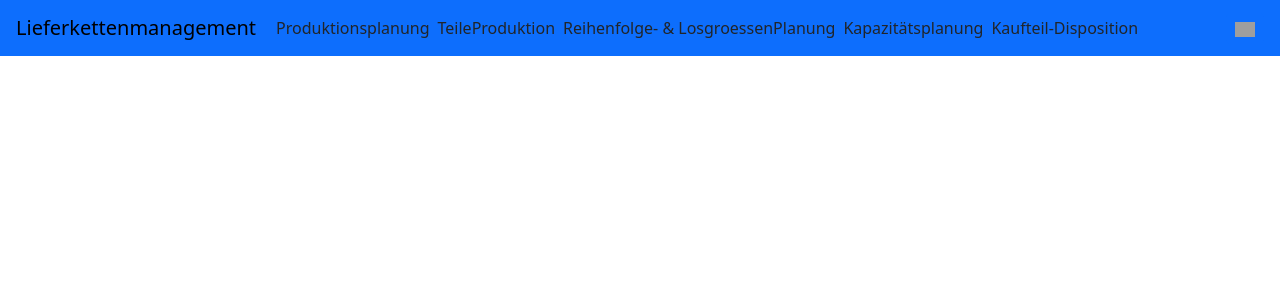
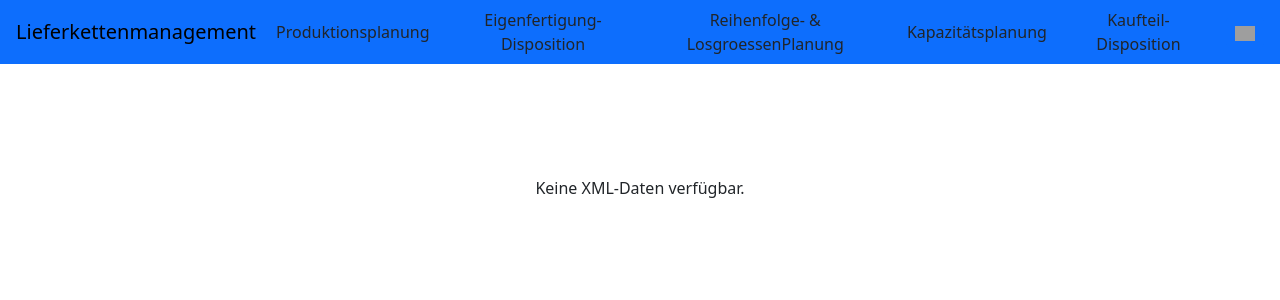
Before and after one commit to universalmensch/IBSYS2ProduktionsPlanung, a React (Vite) app in the folder ibsys2Produktionsplanung/: page /IBSYS2ProduktionsPlanung/Produktionsplanung in a window 1280 px wide. Shown: the top 300 px of the page. Built offline with nearby package versions, Linux system fonts and the light colour scheme; grey boxes are pictures that could not be loaded.

Commit message:
feat: changed texts and url links

```diff
--- a/ibsys2Produktionsplanung/src/components/navbar.tsx
+++ b/ibsys2Produktionsplanung/src/components/navbar.tsx
@@ -11,26 +11,27 @@ export default function Navbar() {
 
     return (
         <nav className="navbar navbar-expand-lg navbar-light bg-primary fixed-top">
-            <Link className="navbar-brand mx-3" to="/IBSYS2ProduktionsPlanung/">{t('navbar.title')}</Link>
+            <Link className="navbar-brand mx-3 navbar-link-spacing"
+                  to="/IBSYS2ProduktionsPlanung/">{t('navbar.title')}</Link>
 
-            <Link className="navbar-item text-decoration-none text-dark px-1"
-                  to="/Produktionsplanung">
+            <Link className="navbar-item text-decoration-none text-dark px-1 navbar-link-spacing"
+                  to="/IBSYS2ProduktionsPlanung/Produktionsplanung">
                 {t('navbar.Produktionsplanung')}
             </Link>
-            <Link className="navbar-item text-decoration-none text-dark px-1"
-                  to="/TeileProduktion">
+            <Link className="navbar-item text-decoration-none text-dark px-1 navbar-link-spacing"
+                  to="/IBSYS2ProduktionsPlanung/EigenfertigungDisposition">
                 {t('navbar.TeileProduktion')}
             </Link>
-            <Link className="navbar-item text-decoration-none text-dark px-1"
-                  to="/ReihenfolgeLosgroessenPlanung">
+            <Link className="navbar-item text-decoration-none text-dark px-1 navbar-link-spacing"
+                  to="/IBSYS2ProduktionsPlanung/ReihenfolgeLosgroessenPlanung">
                 {t('navbar.ReihenfolgeLosgroessenPlanung')}
             </Link>
-            <Link className="navbar-item text-decoration-none text-dark px-1"
-                  to="/Minutenplanung">
+            <Link className="navbar-item text-decoration-none text-dark px-1 navbar-link-spacing"
+                  to="/IBSYS2ProduktionsPlanung/Minutenplanung">
                 {t('navbar.Minutenplanung')}
             </Link>
-            <Link className="navbar-item text-decoration-none text-dark px-1"
-                  to="/KaufteilDisposition">
+            <Link className="navbar-item text-decoration-none text-dark px-1 navbar-link-spacing"
+                  to="/IBSYS2ProduktionsPlanung/KaufteilDisposition">
                 {t('navbar.KaufteilDisposition')}
             </Link>
 
--- a/ibsys2Produktionsplanung/src/index.css
+++ b/ibsys2Produktionsplanung/src/index.css
@@ -6,3 +6,7 @@ body {
     align-items: center;
     text-align: center;
 }
+
+.navbar-link-spacing {
+    margin-right: 25px;
+}
--- a/ibsys2Produktionsplanung/src/locales/de/translation.json
+++ b/ibsys2Produktionsplanung/src/locales/de/translation.json
@@ -13,10 +13,11 @@
     "Produktionsplanung": "Produktionsplanung",
     "Minutenplanung": "Kapazitätsplanung",
     "KaufteilDisposition": "Kaufteil-Disposition",
-    "TeileProduktion": "TeileProduktion",
+    "TeileProduktion": "Eigenfertigung-Disposition",
     "ReihenfolgeLosgroessenPlanung": "Reihenfolge- & LosgroessenPlanung"
   },
   "Produktionsplanung": "Produktionsplanung",
+  "Keine XML-Daten verfügbar": "Keine XML-Daten verfügbar",
   "Minutenplanung": "Minutenplanung",
   "KaufteilDisposition": "Kaufteil-Disposition",
   "Bezeichnung": "Bezeichnung",
@@ -66,10 +67,10 @@
     "deliveryTimeDays": "Lieferzeit in Tagen",
     "deviationDays": "Abweichung in Tagen",
     "stock": "Restbestand",
-    "totalDemand": "Gesamt Bedarf",
+    "totalDemand": "Gesamtbedarf",
     "order": "Bestelltyp",
     "amount": "Menge",
-    "orderPeriod": "Bestell Periode",
+    "orderPeriod": "Bestellperiode",
     "currentStockValue": "aktueller Lagerwert",
     "newOrders": "Neue Bestellungen",
     "usage": "Verwendung P1 / P2 / P3",
@@ -93,7 +94,7 @@
     "Speichern": "Speichern"
   },
   "TeileProduktion": {
-    "Teileproduktion": "Teileproduktion",
+    "Teileproduktion": "Eigenfertigung-Disposition",
     "Produktionsteil": "Produktionsteil",
     "Aufträge": "Aufträge",
     "Aus Warteschlangen": "Aus Warteschlangen",
@@ -105,7 +106,7 @@
     "Eigenfertigprodukt Produktionsaufträge wurde erfolgreich gespeichert.": "Eigenfertigprodukt Produktionsaufträge wurde erfolgreich gespeichert.",
     "Speichern": "Speichern"
   },
- "ProdPlanning": {
+  "ProdPlanning": {
     "Produktionsplanung": "Produktionsplanung",
     "Prognose": "Prognose",
     "Produkt": "Produkt",
@@ -119,7 +120,7 @@
     "Konventionalstrafe": "Konventionalstrafe",
     "Produktionsplan gespeichert": "Produktionsplan wurde erfolgreich gespeichert.",
     "Speichern": "Speichern",
-    "Verlaufswunsch":"Vertriebswunsch",
+    "Verlaufswunsch": "Vertriebswunsch",
     "Direktverkauf": "Direktverkauf"
   }
 }
--- a/ibsys2Produktionsplanung/src/locales/en/translation.json
+++ b/ibsys2Produktionsplanung/src/locales/en/translation.json
@@ -6,20 +6,21 @@
     "upload": "Upload an XML",
     "selectedFile": "Selected file",
     "noFile": "No File selected",
-     "onlyXML": "Please upload an XML"
+    "onlyXML": "Please upload an XML"
   },
   "navbar": {
     "title": "Supply Chain Management",
     "Produktionsplanung": "Production Planning",
     "Minutenplanung": "Minute Planning",
     "KaufteilDisposition": "Purchased Parts Planning",
-    "TeileProduktion": "Parts production",
-    "ReihenfolgeLosgroessenPlanung": "Sequence & lot size planning"
+    "TeileProduktion": "Manufacturing Disposition",
+    "ReihenfolgeLosgroessenPlanung": "Sequence & Batch size planning"
   },
   "title": "Supply Chain Management",
   "Produktionsplanung": "Production Planning",
+  "Keine XML-Daten verfügbar": "no XML data",
   "Minutenplanung": "Minute Planning",
-  "KaufteilDisposition": "Purchased Parts Planning",
+  "KaufteilDisposition": "Purchased Parts Disposition",
   "Bezeichnung": "Description",
   "Typ": "Type",
   "Teil-Nr.": "Part No.",
@@ -94,7 +95,7 @@
     "Speichern": "Save"
   },
   "TeileProduktion": {
-    "Teileproduktion": "Parts Production",
+    "Teileproduktion": "Manufacturing Disposition",
     "Produktionsteil": "Production Part",
     "Aufträge": "Orders",
     "Aus Warteschlangen": "From Queues",
@@ -120,7 +121,7 @@
     "Konventionalstrafe": "Penalty",
     "Produktionsplan gespeichert": "Production plan saved successfully.",
     "Speichern": "Save",
-    "Verlaufswunsch":"Sales Demand",
+    "Verlaufswunsch": "Sales Demand",
     "Direktverkauf": "Direct Sales"
   }
 }
--- a/ibsys2Produktionsplanung/src/main.tsx
+++ b/ibsys2Produktionsplanung/src/main.tsx
@@ -21,12 +21,13 @@ ReactDOM.createRoot(document.getElementById('root')!).render(
                 <Navbar></Navbar>
                 <Routes>
                     <Route path="/IBSYS2ProduktionsPlanung/" element={<Startseite/>}></Route>
-                    <Route path="/Produktionsplanung" element={<Produktionsplanung/>}></Route>
-                    <Route path="/TeileProduktion" element={<TeileProduktion/>}></Route>
-                    <Route path="/ReihenfolgeLosgroessenPlanung"
+                    <Route path="/IBSYS2ProduktionsPlanung/Produktionsplanung" element={<Produktionsplanung/>}></Route>
+                    <Route path="/IBSYS2ProduktionsPlanung/EigenfertigungDisposition"
+                           element={<TeileProduktion/>}></Route>
+                    <Route path="/IBSYS2ProduktionsPlanung/ReihenfolgeLosgroessenPlanung"
                            element={<ReihenfolgeLosgroessenPlanung/>}></Route>
-                    <Route path="/Minutenplanung" element={<MinutenPlanung/>}></Route>
-                    <Route path="/Kaufteildisposition"
+                    <Route path="/IBSYS2ProduktionsPlanung/Minutenplanung" element={<MinutenPlanung/>}></Route>
+                    <Route path="/IBSYS2ProduktionsPlanung/Kaufteildisposition"
                            element={<Kaufteildisposition/>}></Route>
                 </Routes>
             </Router>
--- a/ibsys2Produktionsplanung/src/pages/Produktionsplanung.tsx
+++ b/ibsys2Produktionsplanung/src/pages/Produktionsplanung.tsx
@@ -11,7 +11,7 @@ export function Produktionsplanung() {
     const output = generalStore?.output?.input;
 
     if (!input) {
-        return <p className="text-center mt-5">Keine XML-Daten verfügbar.</p>;
+        return <p className="text-center mt-5">{t('Keine XML-Daten verfügbar')}.</p>;
     }
 
     const forecast = input.results.forecast;
@@ -188,10 +188,10 @@ return (
                                             setManuellePrognose((prev) => {
                                                 const updated = [...prev[key]];
                                                 updated[i] = value;
-                          return { ...prev, [key]: updated };
+                                                return {...prev, [key]: updated};
                                             });
                                         }}
-                      style={{ width: '150px', margin: '0 auto', textAlign: 'center' }}
+                                        style={{width: '150px', margin: '0 auto', textAlign: 'center'}}
                                     />
                                 </td>
                             ))}
@@ -206,7 +206,7 @@ return (
                 <Table
                     bordered
                     className="mt-3 text-center align-middle"
-          style={{ maxWidth: '600px', margin: '0 auto' }}
+                    style={{maxWidth: '600px', margin: '0 auto'}}
                 >
                     <thead>
                     <tr>
@@ -263,10 +263,10 @@ return (
                                                     setManuelleProduktion((prev) => {
                                                         const updated = [...prev[key]];
                                                         updated[i] = value;
-                              return { ...prev, [key]: updated };
+                                                        return {...prev, [key]: updated};
                                                     });
                                                 }}
-                          style={{ width: '150px', margin: '0 auto', textAlign: 'center' }}
+                                                style={{width: '150px', margin: '0 auto', textAlign: 'center'}}
                                             />
                                             <div
                                                 style={{
@@ -312,7 +312,7 @@ return (
                                             min={0}
                                             value={vertriebswunsch["forecast"][key]}
                                             disabled
-                        style={{ width: '150px', margin: '0 auto', textAlign: 'center' }}
+                                            style={{width: '150px', margin: '0 auto', textAlign: 'center'}}
                                         />
                                     </Form.Group>
                                 </td>
@@ -337,7 +337,7 @@ return (
                                                     };
                                                 });
                                             }}
-                        style={{ width: '150px', margin: '0 auto', textAlign: 'center' }}
+                                            style={{width: '150px', margin: '0 auto', textAlign: 'center'}}
                                         />
                                     </Form.Group>
                                 </td>
@@ -362,7 +362,7 @@ return (
                                                     };
                                                 });
                                             }}
-                        style={{ width: '150px', margin: '0 auto', textAlign: 'center' }}
+                                            style={{width: '150px', margin: '0 auto', textAlign: 'center'}}
                                         />
                                     </Form.Group>
                                 </td>
@@ -387,7 +387,7 @@ return (
                                                     };
                                                 });
                                             }}
-                        style={{ width: '150px', margin: '0 auto', textAlign: 'center' }}
+                                            style={{width: '150px', margin: '0 auto', textAlign: 'center'}}
                                         />
                                     </Form.Group>
                                 </td>
```
Lines whose indentation alone changed are shown as unchanged.
